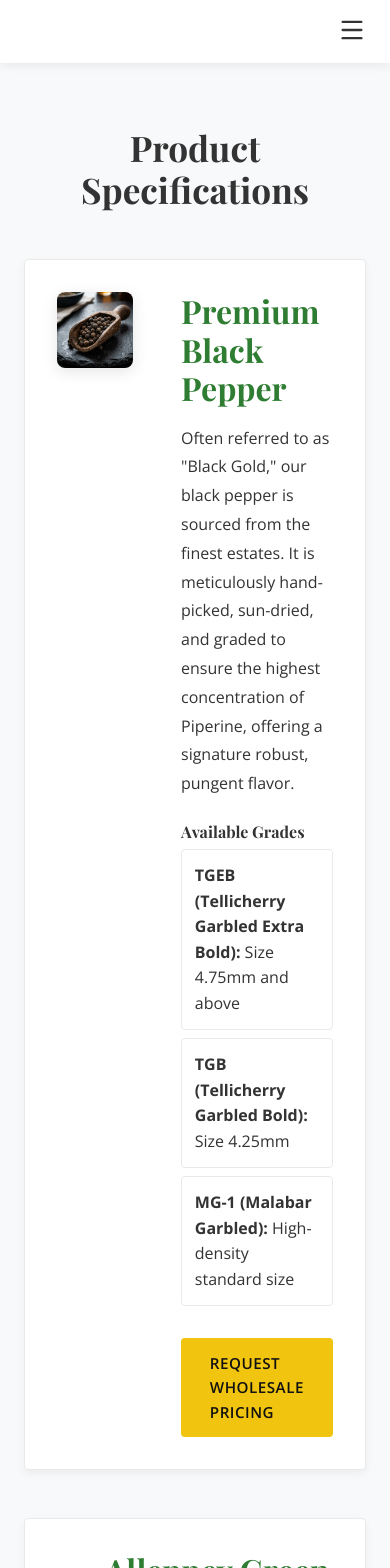
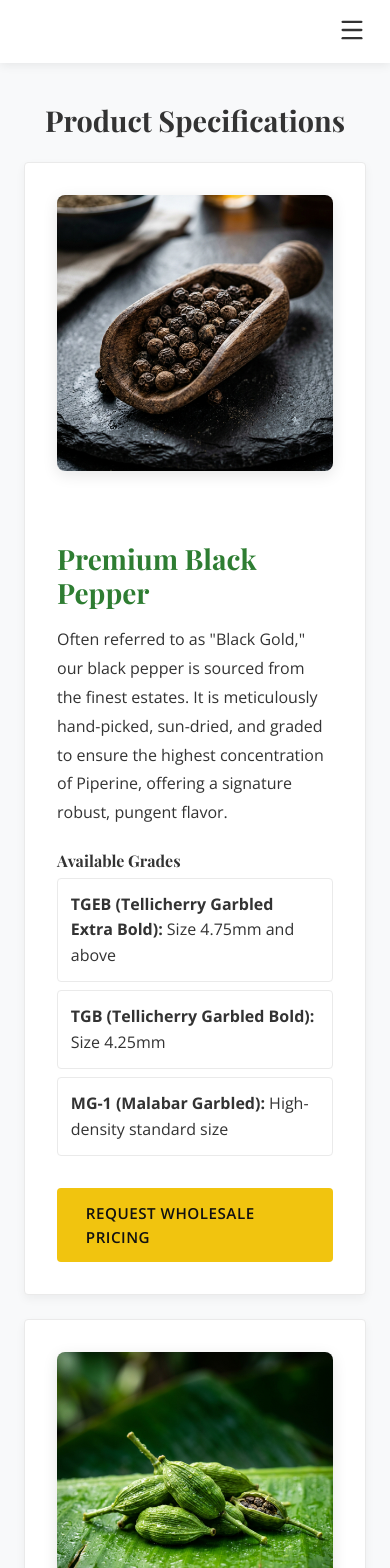
Before and after one commit to Karthiknesan/Sri-Lakshmi-, a React (Vite) app: page /products in a window 390 px wide. Shown: the top 1568 px of the page. Built offline with nearby package versions, Linux system fonts and the light colour scheme; a web font is replaced by a local one.

Commit message:
Refactor entire layout system for perfect mobile responsiveness

```diff
--- a/src/index.css
+++ b/src/index.css
@@ -116,3 +116,43 @@ ul {
   border-color: var(--brand-green);
   box-shadow: 0 8px 20px rgba(46, 125, 50, 0.1);
 }
+
+/* Global Responsive Layout Classes */
+.page-section {
+  padding-top: 5rem;
+  padding-bottom: 5rem;
+}
+
+.page-spacing {
+  margin-bottom: 3rem;
+}
+
+.page-min-height {
+  min-height: 60vh;
+}
+
+.body-text {
+  font-size: 1.1rem;
+  line-height: 1.8;
+}
+
+.about-card {
+  max-width: 900px;
+  margin: 0 auto;
+  display: flex;
+  flex-direction: column;
+  gap: 1.5rem;
+}
+
+@media (max-width: 768px) {
+  .page-section {
+    padding-top: 2.5rem;
+    padding-bottom: 2.5rem;
+  }
+  .page-spacing {
+    margin-bottom: 1.5rem;
+  }
+  h1, .section-title {
+    font-size: 1.8rem;
+  }
+}
--- a/src/pages/About.jsx
+++ b/src/pages/About.jsx
@@ -1,15 +1,15 @@
 function About() {
   return (
-    <div className="container" style={{ paddingTop: '5rem', paddingBottom: '5rem', minHeight: '60vh' }}>
-      <h1 className="text-center" style={{ marginBottom: '3rem' }}>About <span className="text-green">Sri Lakshmi Traders</span></h1>
-      <div className="corp-card" style={{ maxWidth: '900px', margin: '0 auto', display: 'flex', flexDirection: 'column', gap: '1.5rem', lineHeight: '1.8' }}>
-        <p className="text-secondary" style={{ fontSize: '1.1rem' }}>
+    <div className="container page-section page-min-height">
+      <h1 className="text-center page-spacing">About <span className="text-green">Sri Lakshmi Traders</span></h1>
+      <div className="corp-card about-card">
+        <p className="text-secondary body-text">
           Sri Lakshmi Traders is a premier wholesale supplier and exporter of Indian Spices, dedicated to the highest standards of quality. Based in India, we have built an enduring legacy on trust, authenticity, and our close relationships with generational spice farmers.
         </p>
-        <p className="text-secondary" style={{ fontSize: '1.1rem' }}>
+        <p className="text-secondary body-text">
           By focusing exclusively on Black Pepper and Alleppey Green Cardamom, we maintain unparalleled expertise and quality control. From the moment the pods and corns are hand-picked at the expansive estates of South India to their export in our specialized Aroma-Lock packaging, we ensure that every batch meets rigorous global excellence standards.
         </p>
-        <p className="text-secondary" style={{ fontSize: '1.1rem' }}>
+        <p className="text-secondary body-text">
           Partner with us to secure a reliable, certified, and consistent supply of the world's most sought-after spices.
         </p>
       </div>
--- /dev/null
+++ b/src/pages/Contact.css
@@ -0,0 +1,57 @@
+/* Contact Component Refactored Styles */
+
+.contact-wrapper {
+  display: flex;
+  gap: 3rem;
+  flex-wrap: wrap;
+  justify-content: center;
+}
+
+.contact-card {
+  flex: 1;
+  min-width: 300px;
+  max-width: 500px;
+}
+
+.contact-heading {
+  margin-bottom: 1.5rem;
+  padding-bottom: 0.5rem;
+  border-bottom: 2px solid var(--brand-gold);
+}
+
+.contact-form {
+  display: flex;
+  flex-direction: column;
+  gap: 1rem;
+}
+
+.form-input, .form-select, .form-textarea {
+  padding: 0.8rem;
+  border: 1px solid #CCC;
+  border-radius: 4px;
+  background-color: #F8F9FA;
+  font-family: var(--font-body);
+  font-size: 1rem;
+  color: var(--text-primary);
+  width: 100%;
+}
+
+.form-textarea {
+  resize: vertical;
+}
+
+.submit-btn {
+  margin-top: 0.5rem;
+}
+
+.address-block-wrapper {
+  display: flex;
+  flex-direction: column;
+  gap: 1.5rem;
+}
+
+.address-title {
+  color: var(--brand-green);
+  display: block;
+  margin-bottom: 0.3rem;
+}
--- a/src/pages/Home.css
+++ b/src/pages/Home.css
@@ -131,8 +131,89 @@
   margin-bottom: 1.2rem;
 }
 
+/* Products Component Styles */
+.product-row {
+  display: flex;
+  gap: 3rem;
+  align-items: flex-start;
+}
+
+.product-img-box {
+  flex: 1;
+  max-width: 400px;
+}
+
+.product-image {
+  width: 100%;
+  border-radius: 8px;
+  box-shadow: 0 4px 15px rgba(0,0,0,0.1);
+}
+
+.product-content {
+  flex: 2;
+}
+
+.product-title {
+  font-size: 2rem;
+  margin-bottom: 1rem;
+}
+
+.product-text {
+  margin-bottom: 1.5rem;
+  line-height: 1.8;
+}
+
+.list-title {
+  margin-bottom: 0.5rem;
+}
+
+.grade-list {
+  margin-bottom: 2rem;
+  display: flex;
+  flex-direction: column;
+  gap: 8px;
+}
+
+.grade-list li {
+  padding: 0.8rem;
+  background: #fff;
+  border: 1px solid #EAEAEA;
+  border-radius: 4px;
+}
+
+.grade-table-wrapper {
+  background: #fff;
+  border: 1px solid #EAEAEA;
+  border-radius: 4px;
+  overflow: hidden;
+  margin-bottom: 2rem;
+  width: 100%;
+}
+
+.grade-table {
+  width: 100%;
+  border-collapse: collapse;
+  text-align: left;
+}
+
+.grade-table th, .grade-table td {
+  padding: 1rem;
+  border-bottom: 1px solid #EAEAEA;
+}
+
+.grade-table thead tr {
+  background: var(--bg-secondary);
+}
+
+.action-btn {
+  display: inline-block;
+}
+
 /* Responsive */
 @media (max-width: 900px) {
+  .section-padding {
+    padding: 3rem 0;
+  }
   .hero-container {
     flex-direction: column;
     text-align: center;
@@ -144,7 +225,9 @@
     margin: 0 auto 2.5rem auto;
   }
   .hero-actions {
+    flex-direction: column;
     justify-content: center;
+    gap: 1rem;
   }
   .catalog-grid {
     grid-template-columns: 1fr;
@@ -152,4 +235,18 @@
   .features-grid {
     grid-template-columns: 1fr;
   }
+  .product-row {
+    flex-direction: column;
+    align-items: center;
+  }
+  .product-img-box {
+    max-width: 100%;
+    margin-bottom: 1rem;
+  }
+  .product-title {
+    font-size: 1.75rem;
+  }
+  .grade-table-wrapper {
+    overflow-x: auto;
+  }
 }
--- a/src/pages/Products.jsx
+++ b/src/pages/Products.jsx
@@ -2,59 +2,59 @@ import './Home.css'
 
 function Products() {
   return (
-    <div className="products-page bg-light">
-      <div className="container" style={{ paddingTop: '4rem', paddingBottom: '4rem' }}>
-        <h1 className="section-title text-center" style={{ marginBottom: '3rem' }}>Product Specifications</h1>
+    <div className="products-page bg-light page-section">
+      <div className="container">
+        <h1 className="section-title text-center page-spacing">Product Specifications</h1>
 
         {/* Black Pepper */}
-        <div id="pepper" className="corp-card" style={{ display: 'flex', gap: '3rem', marginBottom: '3rem', alignItems: 'flex-start' }}>
-          <div style={{ flex: '1', maxWidth: '400px' }}>
-            <img src="/black_pepper.png" alt="Black Pepper" style={{ width: '100%', borderRadius: '8px', boxShadow: '0 4px 15px rgba(0,0,0,0.1)' }} />
+        <div id="pepper" className="corp-card product-row page-spacing">
+          <div className="product-img-box">
+            <img src="/black_pepper.png" alt="Black Pepper" className="product-image" />
           </div>
-          <div style={{ flex: '2' }}>
-            <h2 className="text-green" style={{ fontSize: '2rem', marginBottom: '1rem' }}>Premium Black Pepper</h2>
-            <p className="text-secondary" style={{ marginBottom: '1.5rem', lineHeight: '1.8' }}>
+          <div className="product-content">
+            <h2 className="text-green product-title">Premium Black Pepper</h2>
+            <p className="text-secondary product-text">
               Often referred to as "Black Gold," our black pepper is sourced from the finest estates. It is meticulously hand-picked, sun-dried, and graded to ensure the highest concentration of Piperine, offering a signature robust, pungent flavor.
             </p>
-            <h4 style={{marginBottom: '0.5rem'}}>Available Grades</h4>
-            <ul style={{ marginBottom: '2rem', display: 'flex', flexDirection: 'column', gap: '8px' }}>
-              <li style={{padding: '0.8rem', background: '#fff', border: '1px solid #EAEAEA', borderRadius: '4px'}}><strong>TGEB (Tellicherry Garbled Extra Bold):</strong> Size 4.75mm and above</li>
-              <li style={{padding: '0.8rem', background: '#fff', border: '1px solid #EAEAEA', borderRadius: '4px'}}><strong>TGB (Tellicherry Garbled Bold):</strong> Size 4.25mm</li>
-              <li style={{padding: '0.8rem', background: '#fff', border: '1px solid #EAEAEA', borderRadius: '4px'}}><strong>MG-1 (Malabar Garbled):</strong> High-density standard size</li>
+            <h4 className="list-title">Available Grades</h4>
+            <ul className="grade-list">
+              <li><strong>TGEB (Tellicherry Garbled Extra Bold):</strong> Size 4.75mm and above</li>
+              <li><strong>TGB (Tellicherry Garbled Bold):</strong> Size 4.25mm</li>
+              <li><strong>MG-1 (Malabar Garbled):</strong> High-density standard size</li>
             </ul>
-            <a href="https://wa.me/919600972627" target="_blank" rel="noopener noreferrer" className="btn btn-gold" style={{display: 'inline-block'}}>Request Wholesale Pricing</a>
+            <a href="https://wa.me/919600972627" target="_blank" rel="noopener noreferrer" className="btn btn-gold action-btn">Request Wholesale Pricing</a>
           </div>
         </div>
 
         {/* Cardamom */}
-        <div id="cardamom" className="corp-card" style={{ display: 'flex', gap: '3rem', alignItems: 'flex-start' }}>
-          <div style={{ flex: '1', maxWidth: '400px' }}>
-            <img src="/green_cardamom.png" alt="Green Cardamom" style={{ width: '100%', borderRadius: '8px', boxShadow: '0 4px 15px rgba(0,0,0,0.1)' }} />
+        <div id="cardamom" className="corp-card product-row">
+          <div className="product-img-box">
+            <img src="/green_cardamom.png" alt="Green Cardamom" className="product-image" />
           </div>
-          <div style={{ flex: '2' }}>
-            <h2 className="text-green" style={{ fontSize: '2rem', marginBottom: '1rem' }}>Alleppey Green Cardamom</h2>
-            <p className="text-secondary" style={{ marginBottom: '1.5rem', lineHeight: '1.8' }}>
+          <div className="product-content">
+            <h2 className="text-green product-title">Alleppey Green Cardamom</h2>
+            <p className="text-secondary product-text">
               We offer the world's best Alleppey Green Cardamom, renowned for its intense flavor. Soon after the pods are picked, they are processed in our HACCP-certified facility and graded meticulously by diameter.
             </p>
-            <h4 style={{marginBottom: '0.5rem'}}>Strict Grading System</h4>
-            <div style={{ background: '#fff', border: '1px solid #EAEAEA', borderRadius: '4px', overflow: 'hidden', marginBottom: '2rem' }}>
-              <table style={{ width: '100%', borderCollapse: 'collapse', textAlign: 'left' }}>
+            <h4 className="list-title">Strict Grading System</h4>
+            <div className="grade-table-wrapper">
+              <table className="grade-table">
                 <thead>
-                  <tr style={{ background: 'var(--bg-secondary)' }}>
-                    <th style={{ padding: '1rem', borderBottom: '1px solid #EAEAEA' }}>Label Code</th>
-                    <th style={{ padding: '1rem', borderBottom: '1px solid #EAEAEA' }}>Pod Size (Diameter)</th>
+                  <tr>
+                    <th>Label Code</th>
+                    <th>Pod Size (Diameter)</th>
                   </tr>
                 </thead>
                 <tbody>
-                  <tr><td style={{ padding: '1rem', borderBottom: '1px solid #EAEAEA' }}><strong>Yellow Pack</strong></td><td style={{ padding: '1rem', borderBottom: '1px solid #EAEAEA' }}>8mm & above</td></tr>
-                  <tr><td style={{ padding: '1rem', borderBottom: '1px solid #EAEAEA' }}><strong>Red Pack</strong></td><td style={{ padding: '1rem', borderBottom: '1px solid #EAEAEA' }}>7.5mm & above</td></tr>
-                  <tr><td style={{ padding: '1rem', borderBottom: '1px solid #EAEAEA' }}><strong>Purple Pack</strong></td><td style={{ padding: '1rem', borderBottom: '1px solid #EAEAEA' }}>7mm - 8mm</td></tr>
-                  <tr><td style={{ padding: '1rem', borderBottom: '1px solid #EAEAEA' }}><strong>Turquoise Pack</strong></td><td style={{ padding: '1rem', borderBottom: '1px solid #EAEAEA' }}>6.5mm - 7.5mm</td></tr>
-                  <tr><td style={{ padding: '1rem' }}><strong>Green Pack</strong></td><td style={{ padding: '1rem' }}>6mm - 7mm</td></tr>
+                  <tr><td><strong>Yellow Pack</strong></td><td>8mm & above</td></tr>
+                  <tr><td><strong>Red Pack</strong></td><td>7.5mm & above</td></tr>
+                  <tr><td><strong>Purple Pack</strong></td><td>7mm - 8mm</td></tr>
+                  <tr><td><strong>Turquoise Pack</strong></td><td>6.5mm - 7.5mm</td></tr>
+                  <tr><td><strong>Green Pack</strong></td><td>6mm - 7mm</td></tr>
                 </tbody>
               </table>
             </div>
-            <a href="https://wa.me/919600972627" target="_blank" rel="noopener noreferrer" className="btn btn-gold" style={{display: 'inline-block'}}>Enquire Now</a>
+            <a href="https://wa.me/919600972627" target="_blank" rel="noopener noreferrer" className="btn btn-gold action-btn">Enquire Now</a>
           </div>
         </div>
 
```
Also changed, not shown: src/pages/Contact.jsx (+22 -20 lines).
